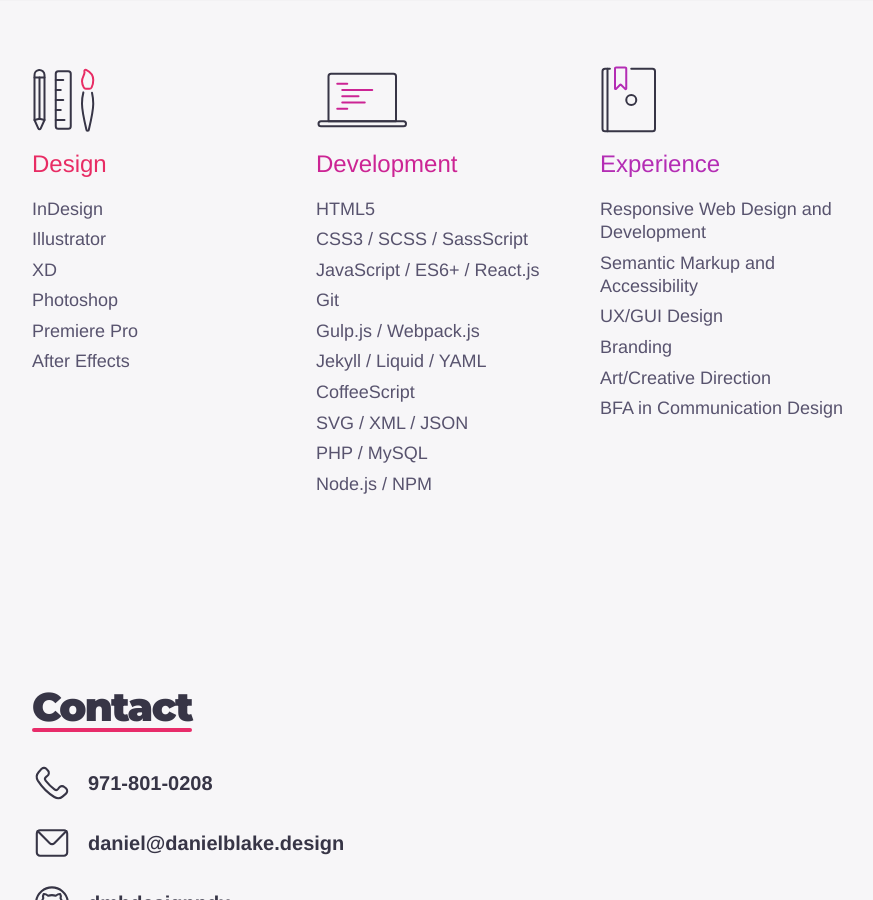
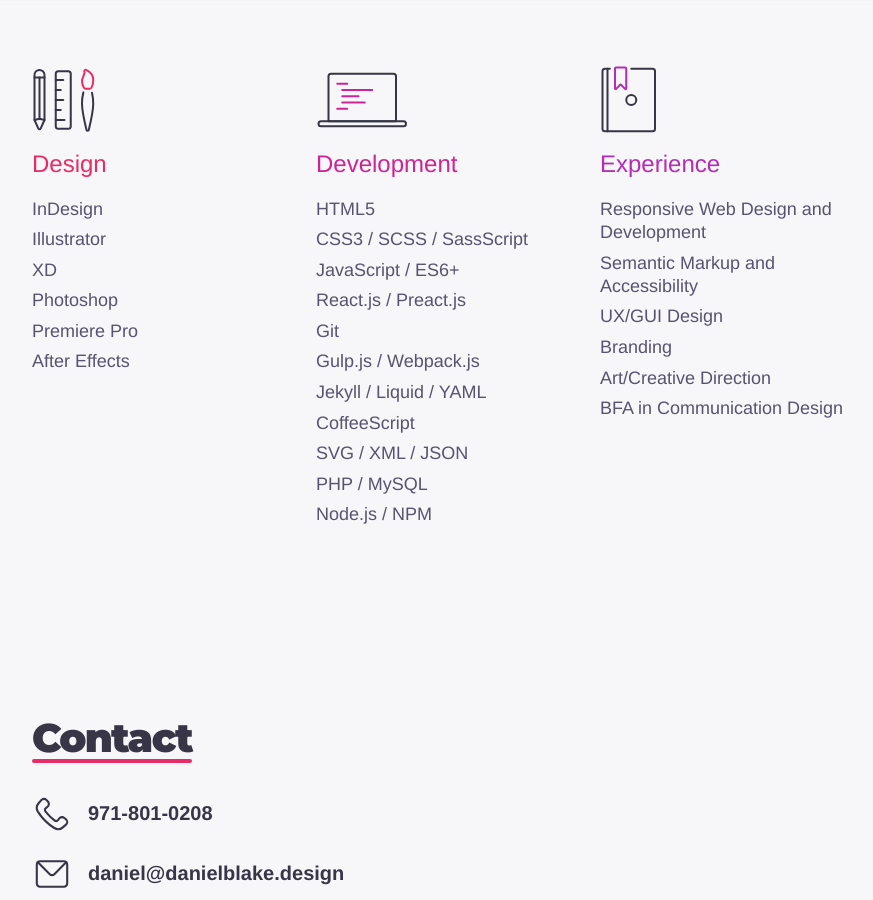
Before and after one commit to dmbdesignpdx/danielblakedesign, a Jekyll site: the page built from _pages/home.html, in a window 1280 px wide and 900 px high, scrolled down 3009 px. Shown: the whole window, without its empty margins (126-999 px from the left). Built offline with Jekyll 4.4.1, drawn with Linux system fonts in a browser that asks for light colours.

```diff
--- a/_data/info.yml
+++ b/_data/info.yml
@@ -36,7 +36,8 @@ skills:
       text:
         - HTML5
         - CSS3 / SCSS / SassScript
-        - JavaScript / ES6+ / React.js
+        - JavaScript / ES6+
+        - React.js / Preact.js
         - Git
         - Gulp.js / Webpack.js
         - Jekyll / Liquid / YAML
```
Also changed, not shown: img/email.png (added).
